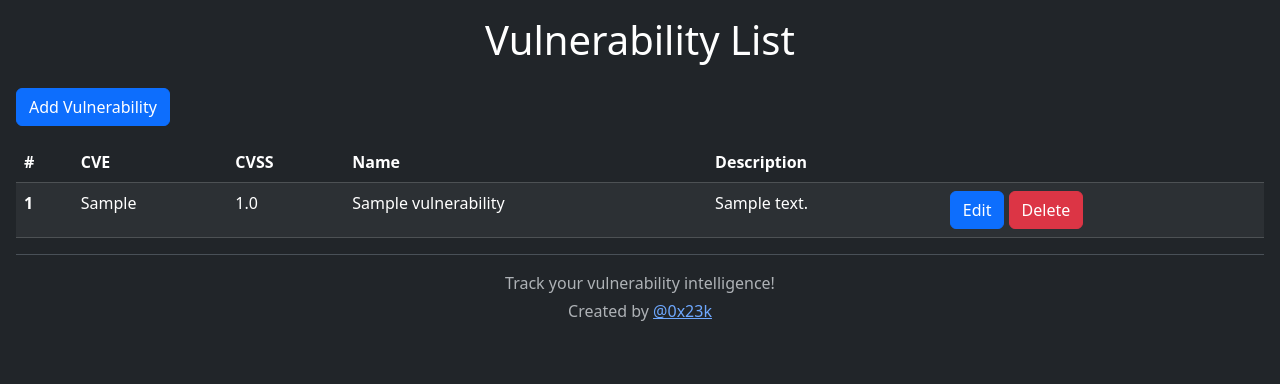
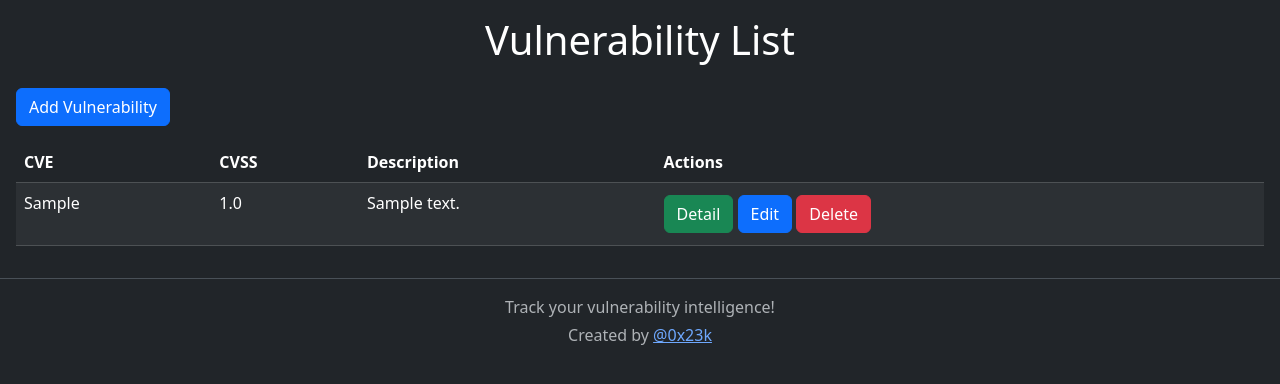
Before and after one commit to ZekeriyaAY/VulnIntelTracker, a Flask app: page /vuln/list in a window 1280 px wide. Shown: the part 56-440 px from the top of the page. Run offline with Flask 3, Linux system fonts and the light colour scheme; tables that the repository leaves empty hold one stand-in row (values such as "Sample post"); some libraries are stand-ins or nearby versions.

Commit message:
Details added

```diff
--- a/app/templates/vulnerability/list.html
+++ b/app/templates/vulnerability/list.html
@@ -9,37 +9,39 @@
     </div>
 </div>
 
-<div class="row">
-    <div class="col-12">
 <table class="table table-striped table-dark table-hover">
     <thead>
         <tr>
-                    <th scope="col">#</th>
             <th scope="col">CVE</th>
             <th scope="col">CVSS</th>
-                    <th scope="col">Name</th>
             <th scope="col">Description</th>
-                    <th scope="col"></th>
+            <th scope="col">Actions</th>
         </tr>
     </thead>
     <tbody>
         {% for vulnerability in vulnerabilities %}
         <tr>
-                    <th scope="row">{{ vulnerability.id }}</th>
             <td>{{ vulnerability.cve }}</td>
-                    <td>{{ vulnerability.cvss }}</td>
-                    <td>{{ vulnerability.name }}</td>
+            <td>
+                {% if vulnerability.cvss == -1 %}
+                    N/A
+                {% else %}
+                    {{ vulnerability.cvss }}
+                {% endif %}
+            </td>
             <td>{{ vulnerability.description }}</td>
             <td>
-                        <a href="{{ url_for('vulnerability.vulnerability_edit', id=vulnerability.id) }}"
-                            class="btn btn-primary">Edit</a>
-                        <a href="{{ url_for('vulnerability.vulnerability_delete', id=vulnerability.id) }}"
-                            class="btn btn-danger">Delete</a>
+                <a href="{{ url_for('vulnerability.vulnerability_detail', cve=vulnerability.cve) }}"
+                    class="btn btn-success my-1">Detail</a>
+                <a href="{{ url_for('vulnerability.vulnerability_edit', cve=vulnerability.cve) }}"
+                    class="btn btn-primary my-1">Edit</a>
+                <a href="{{ url_for('vulnerability.vulnerability_delete', cve=vulnerability.cve) }}"
+                    class="btn btn-danger my-1">Delete</a>
             </td>
         </tr>
         {% endfor %}
     </tbody>
 </table>
-    </div>
+
 
 {% endblock %}
```
Also changed, not shown: app/templates/vulnerability/detail.html (added, +17 -0 lines). Lines whose indentation alone changed are shown as unchanged.
